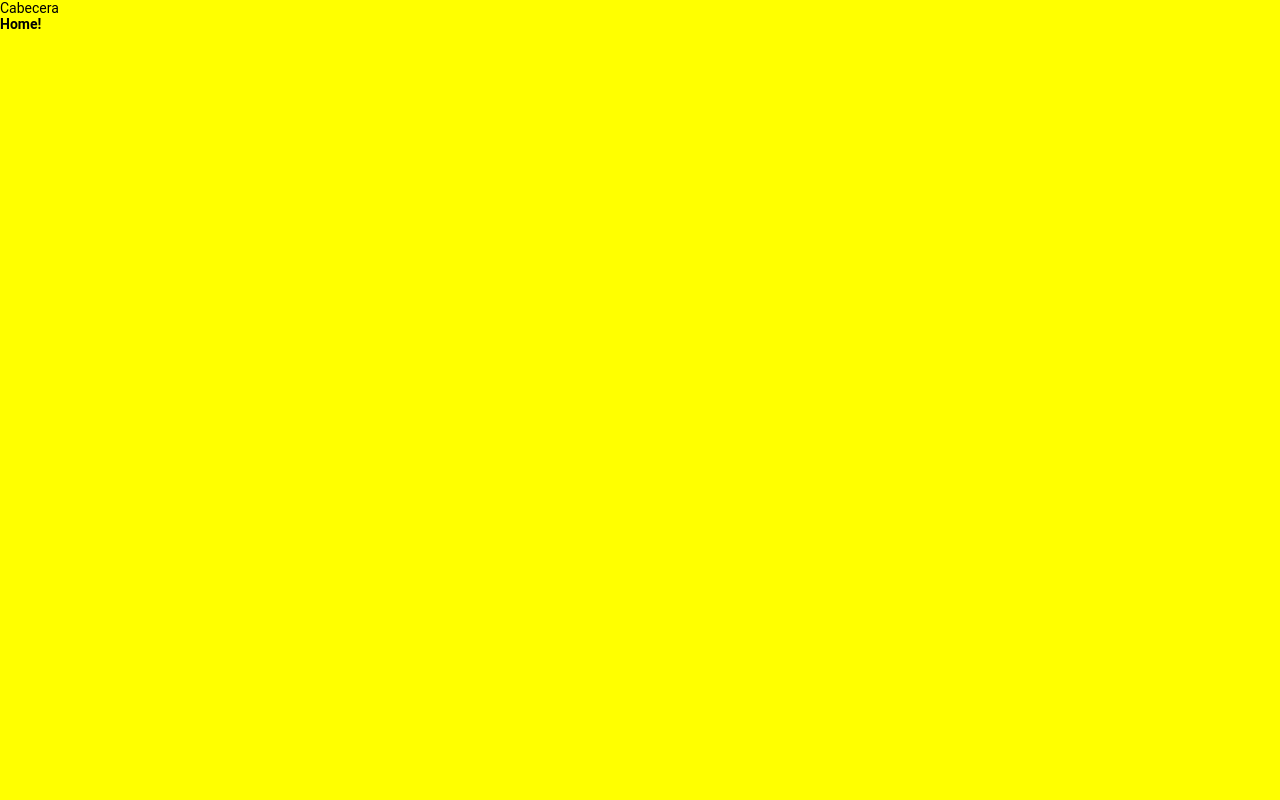
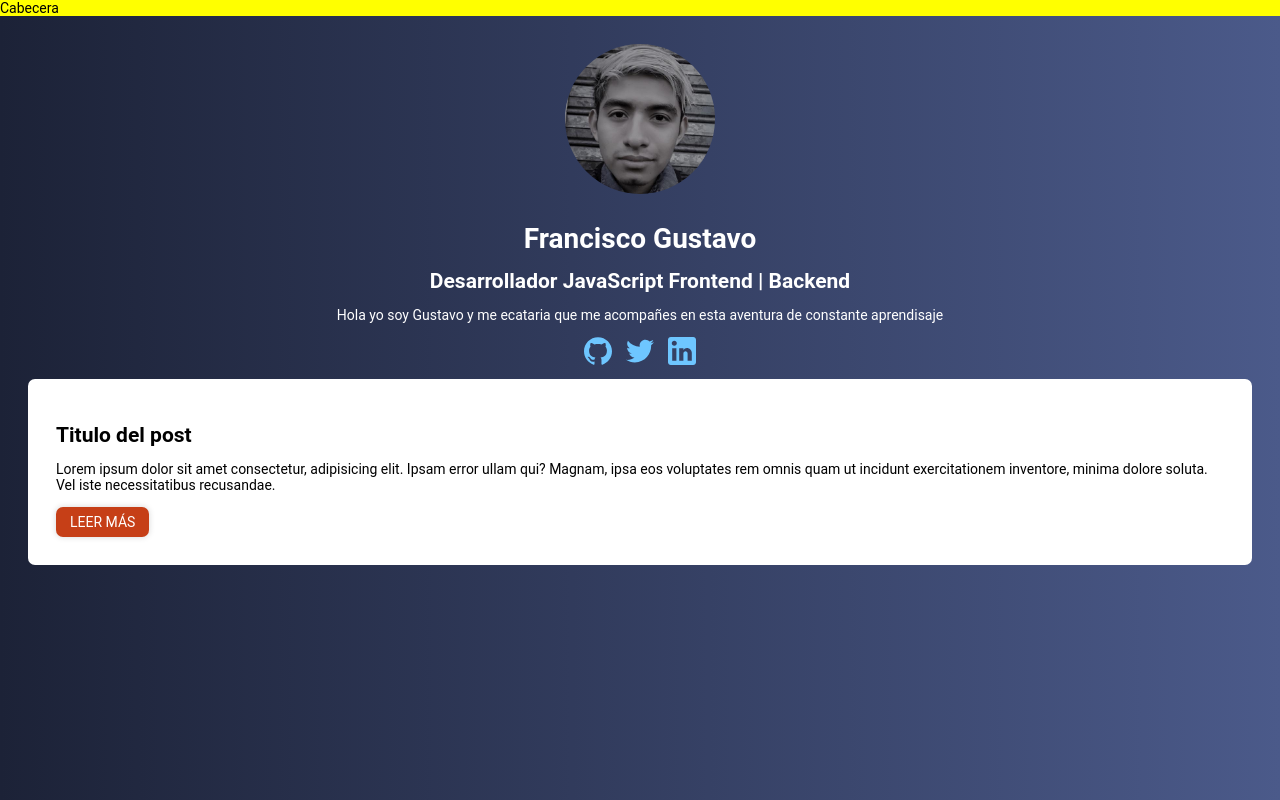
Before and after one commit to FrcGustavo/FrcGustavoBlog, a React app in the folder client/: page / in a window 1280 px wide. Built offline with nearby package versions, Linux system fonts and the light colour scheme.

Commit message:
Add Page Home and file-loader in webpack, add three svg icons

```diff
--- a/client/package.json
+++ b/client/package.json
@@ -28,6 +28,7 @@
         "dotenv": "^8.2.0",
         "express": "^4.17.1",
         "history": "^4.10.1",
+        "ignore-styles": "^5.0.1",
         "react": "^16.13.1",
         "react-dom": "^16.13.1",
         "react-router": "^5.1.2",
@@ -49,6 +50,7 @@
         "eslint-plugin-jsx-a11y": "^6.2.3",
         "eslint-plugin-react": "^7.19.0",
         "eslint-plugin-react-hooks": "^2.5.1",
+        "file-loader": "^6.0.0",
         "html-webpack-plugin": "^4.2.0",
         "mini-css-extract-plugin": "^0.9.0",
         "node-sass": "^4.13.1",
--- /dev/null
+++ b/client/src/frontend/assets/styles/App.scss
@@ -0,0 +1,38 @@
+* {
+    border: 0;
+    margin: 0;
+    padding: 0;
+    box-sizing: border-box;
+    font-family: 'Roboto', sans-serif;
+    font-size: $font-size;
+}
+
+body {
+    overflow: hidden;
+}
+
+img {
+    width: 100%;
+}
+
+#app {
+    width: 100vw;
+    height: 100vh;
+    overflow-y: auto;
+    background-color: yellow;
+}
+
+@mixin shadow {
+    box-shadow: 0 0 6px rgba(0, 0, 0, 0.16);
+}
+
+.btn {
+    @include shadow;
+    border-radius: $font-size / 2;
+    padding: $font-size / 2 $font-size;
+    text-transform: uppercase;
+    &-primary {
+        background-color: $secondary-dark;
+        color: white;
+    }
+}
--- a/client/src/frontend/assets/styles/main.scss
+++ b/client/src/frontend/assets/styles/main.scss
@@ -1,19 +1,6 @@
-* {
-    border: 0;
-    margin: 0;
-    padding: 0;
-    box-sizing: border-box;
-    font-family: 'Roboto', sans-serif;
-    font-size: 14px;
-}
-
-body {
-    overflow: hidden;
-}
-
-#app {
-    width: 100vw;
-    height: 100vh;
-    overflow-y: auto;
-    background-color: yellow;
-}
+$font-size: 14px;
+$primary-gradient: #1C2237;
+$secondary-gradient: #4B5A8A;
+$secondary-dark: #C63F17;
+@import './App.scss';
+@import './pages/Home.scss';
--- /dev/null
+++ b/client/src/frontend/assets/styles/pages/Home.scss
@@ -0,0 +1,57 @@
+.home {
+    width: 100vw;
+    height: 100vh;
+    background: linear-gradient(90deg, $primary-gradient, $secondary-gradient);
+    padding: $font-size * 2;
+}
+
+.home-info {
+    h1,
+    h2,
+    p {
+        margin-bottom: $font-size;
+        text-align: center;
+        color: white;
+    }
+    .home-img {
+        border-radius: 50%;
+        margin: auto;
+        margin-bottom: $font-size * 2;
+        width: 150px;
+        height: 150px;
+        overflow: hidden;
+    }
+    h1 {
+        font-size: $font-size * 2;
+    }
+    h2 {
+        font-size: $font-size * 1.5;
+    }
+}
+
+.card-main-post {
+    border-radius: $font-size / 2;
+    padding: $font-size * 2;
+    background-color: white;
+    .card-post-info {
+        h3,
+        p {
+            margin-bottom: $font-size;
+        }
+        h3 {
+            font-size: 1.5 * $font-size;
+            font-weight: bold;
+        }
+    }
+}
+
+.icons {
+    display: grid;
+    grid-template-columns: repeat(3, $font-size * 2);
+    gap: 0 14px;
+    justify-content: center;
+    margin-bottom: $font-size;
+    svg {
+        width: $font-size * 2;
+    }
+}
--- /dev/null
+++ b/client/src/frontend/components/icons/GithubIcon.jsx
@@ -0,0 +1,20 @@
+import React from 'react';
+
+const GithubIcon = () => (
+<svg version="1.1" id="Capa_1" xmlns="http://www.w3.org/2000/svg" xmlnsXlink="http://www.w3.org/1999/xlink" x="0px" y="0px"
+	 viewBox="0 0 512 512" xmlSpace="preserve">
+  <g>
+    <path fill="#6EC6FF" d="M255.968,5.329C114.624,5.329,0,120.401,0,262.353c0,113.536,73.344,209.856,175.104,243.872
+      c12.8,2.368,17.472-5.568,17.472-12.384c0-6.112-0.224-22.272-0.352-43.712c-71.2,15.52-86.24-34.464-86.24-34.464
+      c-11.616-29.696-28.416-37.6-28.416-37.6c-23.264-15.936,1.728-15.616,1.728-15.616c25.696,1.824,39.2,26.496,39.2,26.496
+      c22.848,39.264,59.936,27.936,74.528,21.344c2.304-16.608,8.928-27.936,16.256-34.368
+      c-56.832-6.496-116.608-28.544-116.608-127.008c0-28.064,9.984-51.008,26.368-68.992c-2.656-6.496-11.424-32.64,2.496-68
+      c0,0,21.504-6.912,70.4,26.336c20.416-5.696,42.304-8.544,64.096-8.64c21.728,0.128,43.648,2.944,64.096,8.672
+      c48.864-33.248,70.336-26.336,70.336-26.336c13.952,35.392,5.184,61.504,2.56,68c16.416,17.984,26.304,40.928,26.304,68.992
+      c0,98.72-59.84,120.448-116.864,126.816c9.184,7.936,17.376,23.616,17.376,47.584c0,34.368-0.32,62.08-0.32,70.496
+      c0,6.88,4.608,14.88,17.6,12.352C438.72,472.145,512,375.857,512,262.353C512,120.401,397.376,5.329,255.968,5.329z"/>
+  </g>
+</svg>
+);
+
+export default GithubIcon;
--- /dev/null
+++ b/client/src/frontend/components/icons/LinkedinIcon.jsx
@@ -0,0 +1,14 @@
+import React from 'react';
+
+const LinkedinIcon = () => (
+  <svg version="1.1" id="Capa_1" xmlns="http://www.w3.org/2000/svg" xmlnsXlink="http://www.w3.org/1999/xlink" x="0px" y="0px" viewBox="0 0 510 510" xmlSpace="preserve">
+    <g>
+      <path fill="#6EC6FF" d="M459,0H51C22.95,0,0,22.95,0,51v408c0,28.05,22.95,51,51,51h408c28.05,0,51-22.95,51-51V51C510,22.95,487.05,0,459,0z
+        M153,433.5H76.5V204H153V433.5z M114.75,160.65c-25.5,0-45.9-20.4-45.9-45.9s20.4-45.9,45.9-45.9s45.9,20.4,45.9,45.9
+        S140.25,160.65,114.75,160.65z M433.5,433.5H357V298.35c0-20.399-17.85-38.25-38.25-38.25s-38.25,17.851-38.25,38.25V433.5H204
+        V204h76.5v30.6c12.75-20.4,40.8-35.7,63.75-35.7c48.45,0,89.25,40.8,89.25,89.25V433.5z"/>
+    </g>
+</svg>
+);
+
+export default LinkedinIcon;
--- /dev/null
+++ b/client/src/frontend/components/icons/TwitterIcon.jsx
@@ -0,0 +1,19 @@
+import React from 'react';
+
+const TwitterIcon = () => (
+  <svg version="1.1" id="Capa_1" xmlns="http://www.w3.org/2000/svg" xmlnsXlink="http://www.w3.org/1999/xlink" x="0px" y="0px"
+	 viewBox="0 0 512 512" xmlSpace="preserve">
+    <g>
+      <path fill="#6EC6FF" d="M512,97.248c-19.04,8.352-39.328,13.888-60.48,16.576c21.76-12.992,38.368-33.408,46.176-58.016
+        c-20.288,12.096-42.688,20.64-66.56,25.408C411.872,60.704,384.416,48,354.464,48c-58.112,0-104.896,47.168-104.896,104.992
+        c0,8.32,0.704,16.32,2.432,23.936c-87.264-4.256-164.48-46.08-216.352-109.792c-9.056,15.712-14.368,33.696-14.368,53.056
+        c0,36.352,18.72,68.576,46.624,87.232c-16.864-0.32-33.408-5.216-47.424-12.928c0,0.32,0,0.736,0,1.152
+        c0,51.008,36.384,93.376,84.096,103.136c-8.544,2.336-17.856,3.456-27.52,3.456c-6.72,0-13.504-0.384-19.872-1.792
+        c13.6,41.568,52.192,72.128,98.08,73.12c-35.712,27.936-81.056,44.768-130.144,44.768c-8.608,0-16.864-0.384-25.12-1.44
+        C46.496,446.88,101.6,464,161.024,464c193.152,0,298.752-160,298.752-298.688c0-4.64-0.16-9.12-0.384-13.568
+        C480.224,136.96,497.728,118.496,512,97.248z"/>
+    </g>
+</svg>
+);
+
+export default TwitterIcon;
--- a/client/src/frontend/pages/Home.jsx
+++ b/client/src/frontend/pages/Home.jsx
@@ -1,5 +1,39 @@
 import React from 'react';
 
-const Home = () => (<h1>Home!</h1>);
+import GithubIcon from '../components/icons/GithubIcon';
+import TwitterIcon from '../components/icons/TwitterIcon';
+import LinkedinIcon from '../components/icons/LinkedinIcon';
+
+import frcgustavo from '../assets/img/frcgustavo.jpg';
+
+const Home = () => (
+    <div className="home">
+      <section className="home-info">
+        <div className="home-img">
+          <img src={frcgustavo} alt="FrcGustavo"/>
+        </div>
+        <div className="home-info-container">
+          <h1>Francisco Gustavo</h1>
+          <h2>Desarrollador JavaScript Frontend | Backend</h2>
+          <p>Hola yo soy Gustavo y me ecataria que me acompañes en esta aventura de constante aprendisaje</p>
+          <div className="icons home-icons">
+              <GithubIcon />
+              <TwitterIcon />
+              <LinkedinIcon />
+          </div>
+        </div>
+      </section>
+      <section className="home-post">
+        <article className="card-main-post">
+          <img src="" alt=""/>
+          <div className="card-post-info">
+            <h3>Titulo del post</h3>
+            <p>Lorem ipsum dolor sit amet consectetur, adipisicing elit. Ipsam error ullam qui? Magnam, ipsa eos voluptates rem omnis quam ut incidunt exercitationem inventore, minima dolore soluta. Vel iste necessitatibus recusandae.</p>
+            <button className="btn btn-primary">Leer más</button>
+          </div>
+        </article>
+      </section>
+    </div>
+  );
 
 export default Home;
--- a/client/src/server/index.js
+++ b/client/src/server/index.js
@@ -1,3 +1,4 @@
+require('ignore-styles');
 require('@babel/register')({
     presets: ['@babel/preset-env', '@babel/preset-react'],
     plugins: ['@babel/plugin-transform-runtime']
--- a/client/webpack.config.js
+++ b/client/webpack.config.js
@@ -29,6 +29,15 @@ module.exports = {
                     'css-loader',
                     'sass-loader'
                 ]
+            },
+            {
+                test: /\.(png|gif|jpg|svg)$/,
+                use: [{
+                    'loader': 'file-loader',
+                    options: {
+                        name: 'assets/[hash].[ext]',
+                    },
+                }],
             }
         ]
     },
```
Also changed, not shown: client/src/frontend/assets/img/frcgustavo.jpg (added), 1 other file (tests, documents, lock files or other folders).
